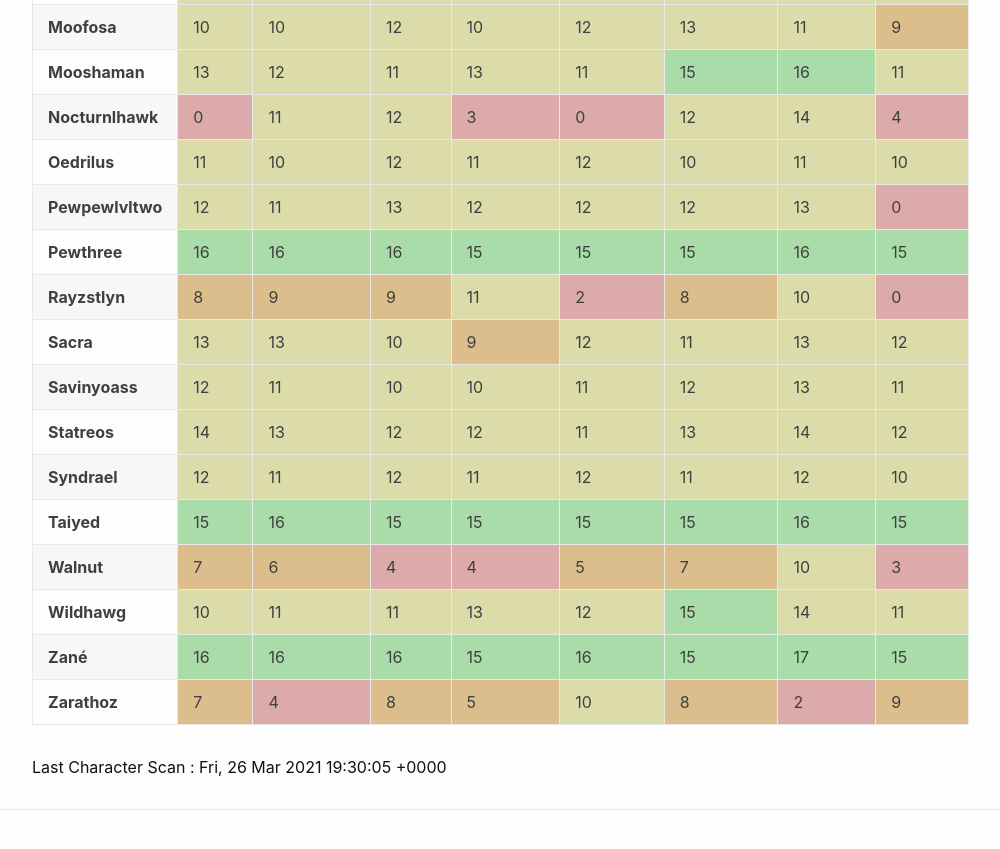
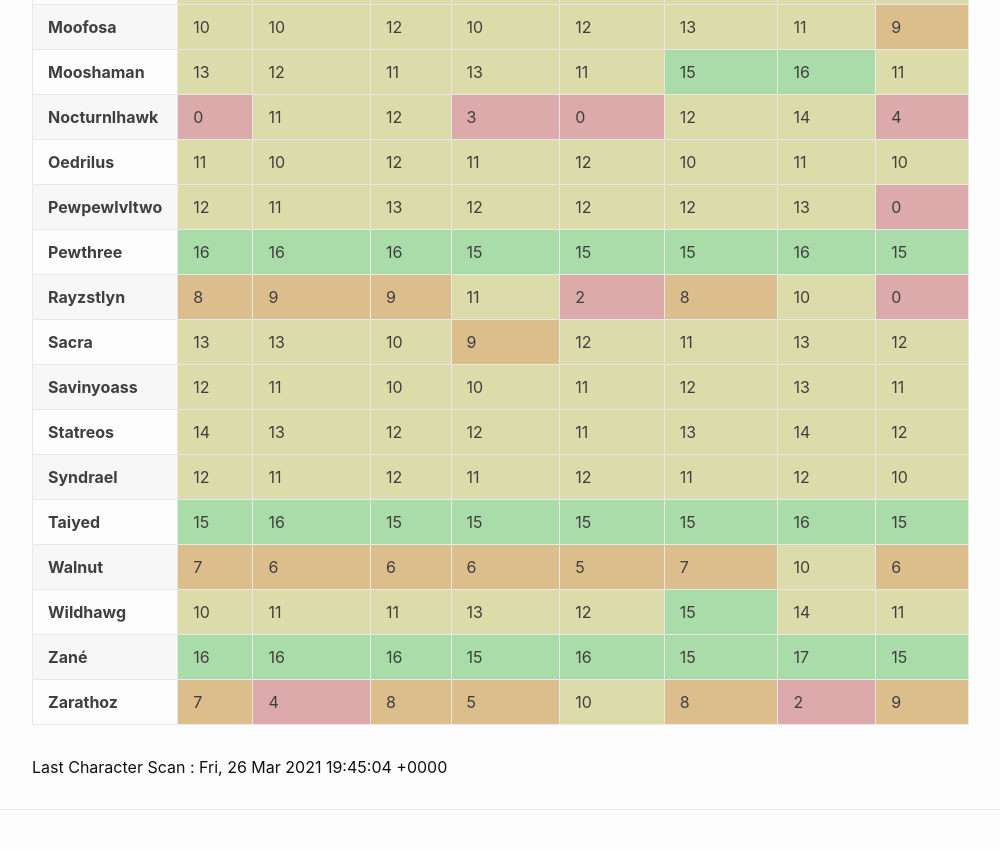
Before and after one commit to eldertribunal/keystonetracker, a Jekyll site: the page built from characters.md, in a window 1280 px wide and 900 px high, scrolled down 1264 px. Shown: the top 849 px of the window, without its empty margins (126-1126 px from the left). Built offline with Jekyll 4.4.1, drawn with Linux system fonts in a browser that asks for light colours.

Commit message:
auto scan Fri Mar 26 19:45:45 UTC 2021

```diff
--- a/_data/characters.json
+++ b/_data/characters.json
@@ -184,7 +184,7 @@
     "dungeons": [
       {
         "name": "Mists of Tirna Scithe",
-        "level": 4,
+        "level": 6,
         "id": 375
       },
       {
@@ -204,7 +204,7 @@
       },
       {
         "name": "Plaguefall",
-        "level": 4,
+        "level": 6,
         "id": 379
       },
       {
@@ -219,7 +219,7 @@
       },
       {
         "name": "Theater of Pain",
-        "level": 3,
+        "level": 6,
         "id": 382
       }
     ]
--- a/_data/scanned.json
+++ b/_data/scanned.json
@@ -1,3 +1,3 @@
 {
-  "timestamp": 1616787005
+  "timestamp": 1616787904
 }
```
